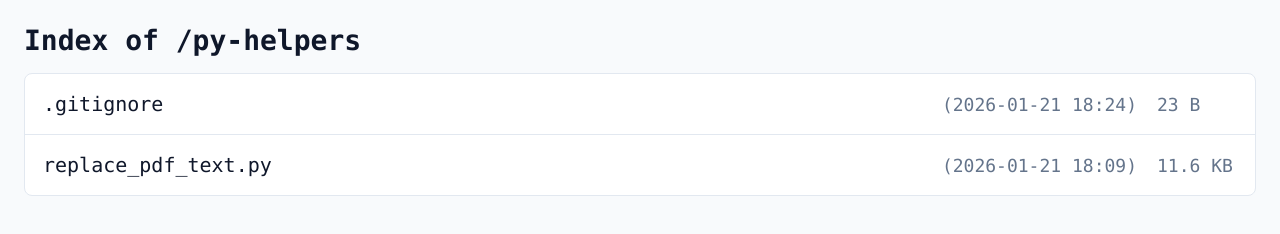
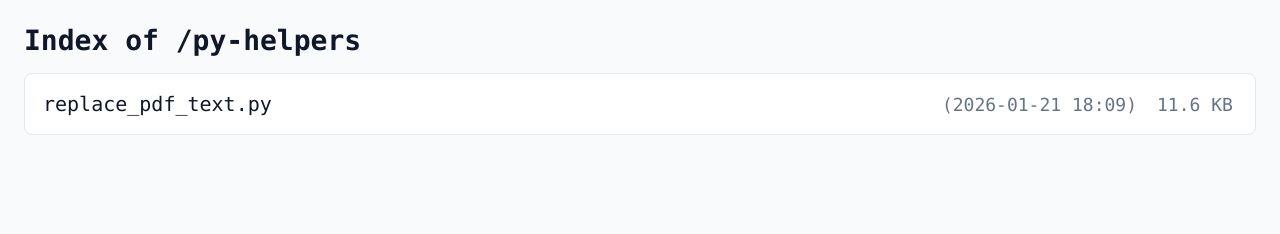
Before and after one commit to gimoya/py-helpers, a plain HTML site: page index.html in a window 1280 px wide. Drawn offline with Linux system fonts and the light colour scheme.

Commit message:
Update index.html to exclude .gitignore

```diff
--- a/index.html
+++ b/index.html
@@ -22,6 +22,5 @@
 </style>
 <h1>Index of /py-helpers</h1>
 <ul>
-  <li><a href=".gitignore">.gitignore<span class="file-info"><span>(2026-01-21 18:24)</span><span>23 B</span></span></a></li>
   <li><a href="replace_pdf_text.py">replace_pdf_text.py<span class="file-info"><span>(2026-01-21 18:09)</span><span>11.6 KB</span></span></a></li>
 </ul>
```
